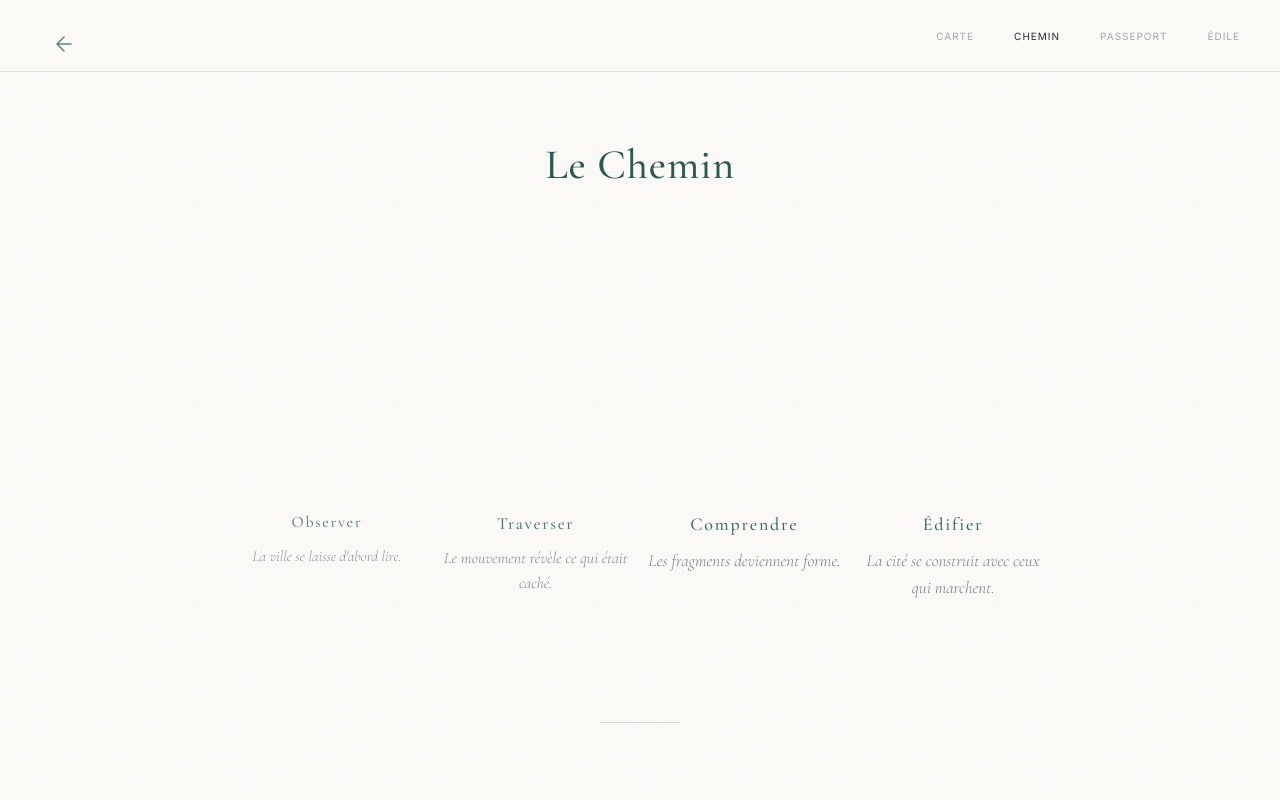
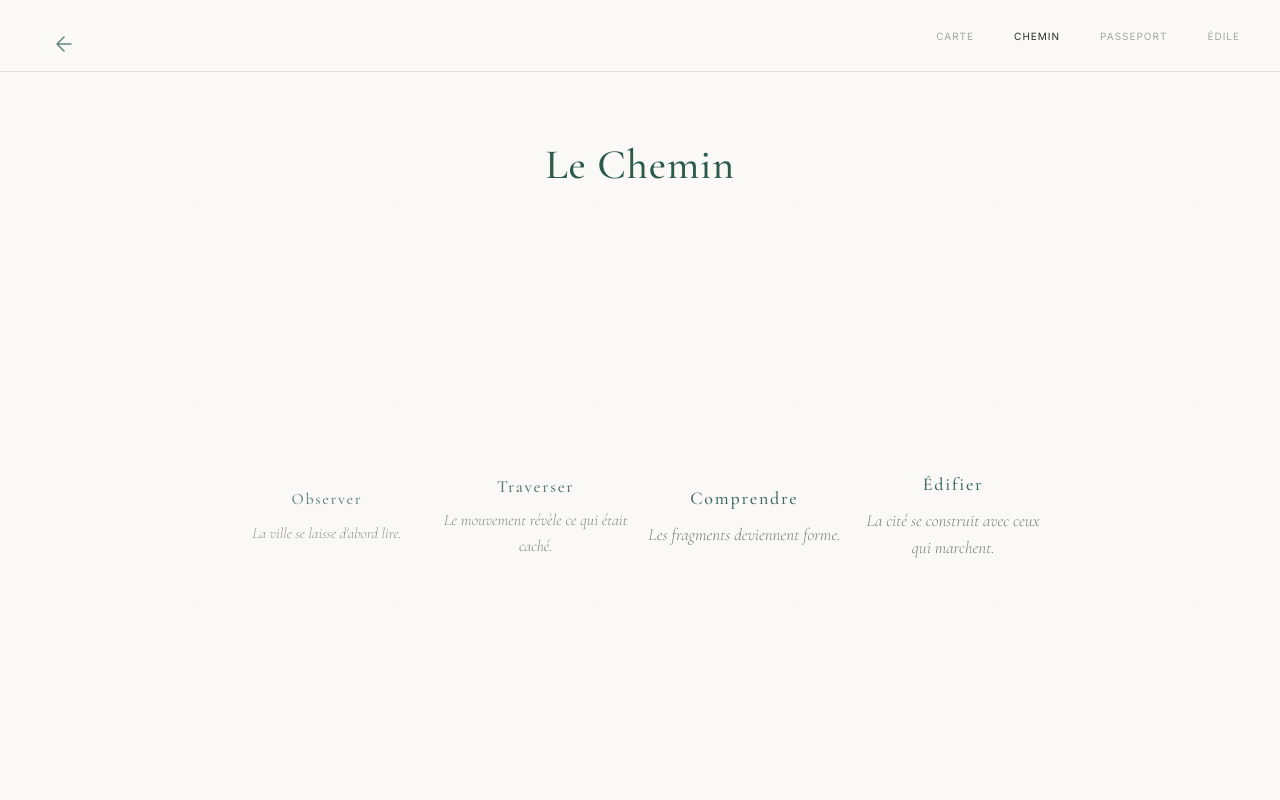
Before and after one commit to echofield/arch-citizen, a React (Vite) app: page / in a window 1280 px wide. Both pictures are taken after a click on the button "CHEMIN". Shown: the top 800 px of the page. Built offline with nearby package versions, Linux system fonts and the light colour scheme.

Commit message:
Remove SVG container, position words directly at line level

```diff
--- a/src/pages/Chemin.tsx
+++ b/src/pages/Chemin.tsx
@@ -6,7 +6,6 @@
  */
 
 import { BackButton } from '../components/BackButton';
-import { CheminSVG } from '../components/CheminSVG';
 
 interface CheminProps {
   onNavigate?: (page: 'home' | 'carte' | 'chemin' | 'passeport' | 'edile' | 'cercle') => void;
@@ -41,27 +40,24 @@ export default function Chemin({ onNavigate }: CheminProps) {
         </h1>
       </section>
 
-      {/* SVG — Structure continue qui évolue */}
+      {/* Words at the level of the lines */}
       <section
         style={{
           maxWidth: '900px',
           margin: '0 auto 120px',
-          padding: '0 40px',
+          padding: '120px 40px',
           position: 'relative'
         }}
       >
-        <div style={{ position: 'relative', width: '100%', marginBottom: '70px' }}>
-          <CheminSVG />
-        </div>
-
-        {/* Labels sous la structure */}
+        {/* Labels positioned at line level */}
         <div
           style={{
             display: 'grid',
             gridTemplateColumns: 'repeat(4, 1fr)',
             gap: '15px',
             maxWidth: '900px',
-            margin: '0 auto'
+            margin: '0 auto',
+            alignItems: 'center'
           }}
         >
           {/* Moment 1: Observer */}
```
